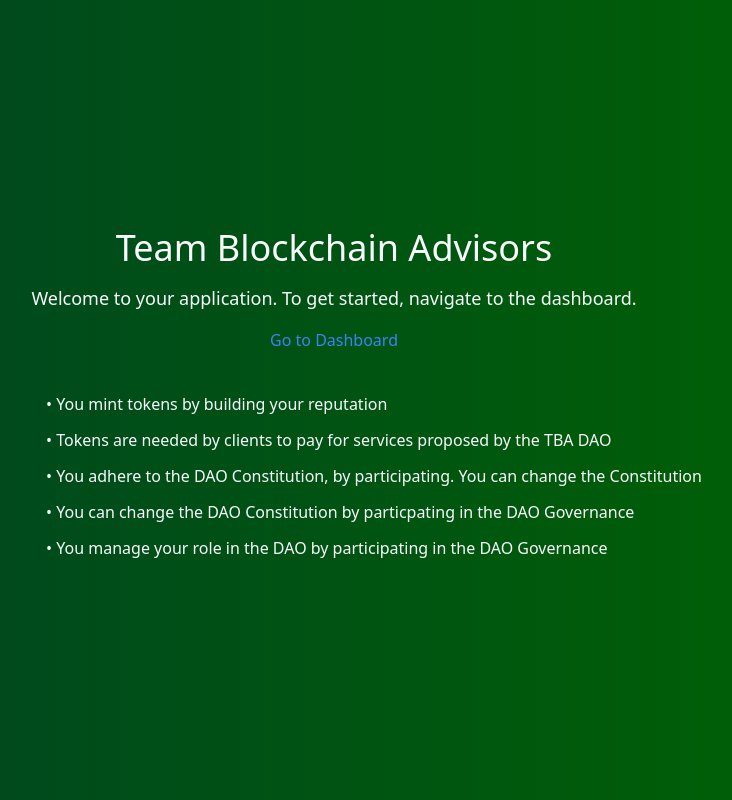
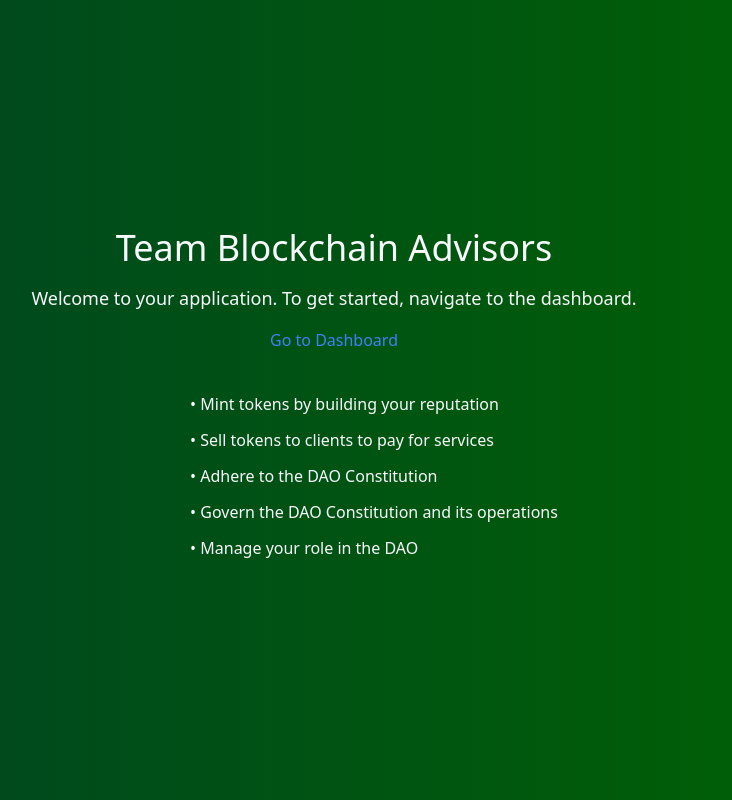
Before and after one commit to wstalmans1/dapp-dashboard-2, a React (Vite) app: page /#/ in a window 1280 px wide. Shown: the whole page, without its empty margins (306-1038 px from the left). Built offline with nearby package versions, Linux system fonts and the light colour scheme.

Commit message:
adapting text on home page

```diff
--- a/src/components/HomePage.tsx
+++ b/src/components/HomePage.tsx
@@ -8,11 +8,11 @@ export default function HomePage() {
         <p className="text-lg mb-4">Welcome to your application. To get started, navigate to the dashboard.</p>
         <Link to="/dashboard" className="text-blue-500 hover:underline">Go to Dashboard</Link>
         <div className="flex flex-col list-disc mt-10 ml-20">
-          <p style={{ paddingLeft: '1em', textIndent: '-1em' }} className="pb-3">• You mint tokens by building your reputation</p>
-          <p style={{ paddingLeft: '1em', textIndent: '-1em' }} className="pb-3">• Tokens are needed by clients to pay for services proposed by the TBA DAO</p>
-          <p style={{ paddingLeft: '1em', textIndent: '-1em' }} className="pb-3">• You adhere to the DAO Constitution, by participating. You can change the Constitution</p>
-          <p style={{ paddingLeft: '1em', textIndent: '-1em' }} className="pb-3">• You can change the DAO Constitution by particpating in the DAO Governance</p>
-          <p style={{ paddingLeft: '1em', textIndent: '-1em' }} className="pb-3">• You manage your role in the DAO by participating in the DAO Governance</p>
+          <p style={{ paddingLeft: '1em', textIndent: '-1em' }} className="pb-3">• Mint tokens by building your reputation</p>
+          <p style={{ paddingLeft: '1em', textIndent: '-1em' }} className="pb-3">• Sell tokens to clients to pay for services</p>
+          <p style={{ paddingLeft: '1em', textIndent: '-1em' }} className="pb-3">• Adhere to the DAO Constitution</p>
+          <p style={{ paddingLeft: '1em', textIndent: '-1em' }} className="pb-3">• Govern the DAO Constitution and its operations</p>
+          <p style={{ paddingLeft: '1em', textIndent: '-1em' }} className="pb-3">• Manage your role in the DAO</p>
         </div>
     </div>
     );
```
